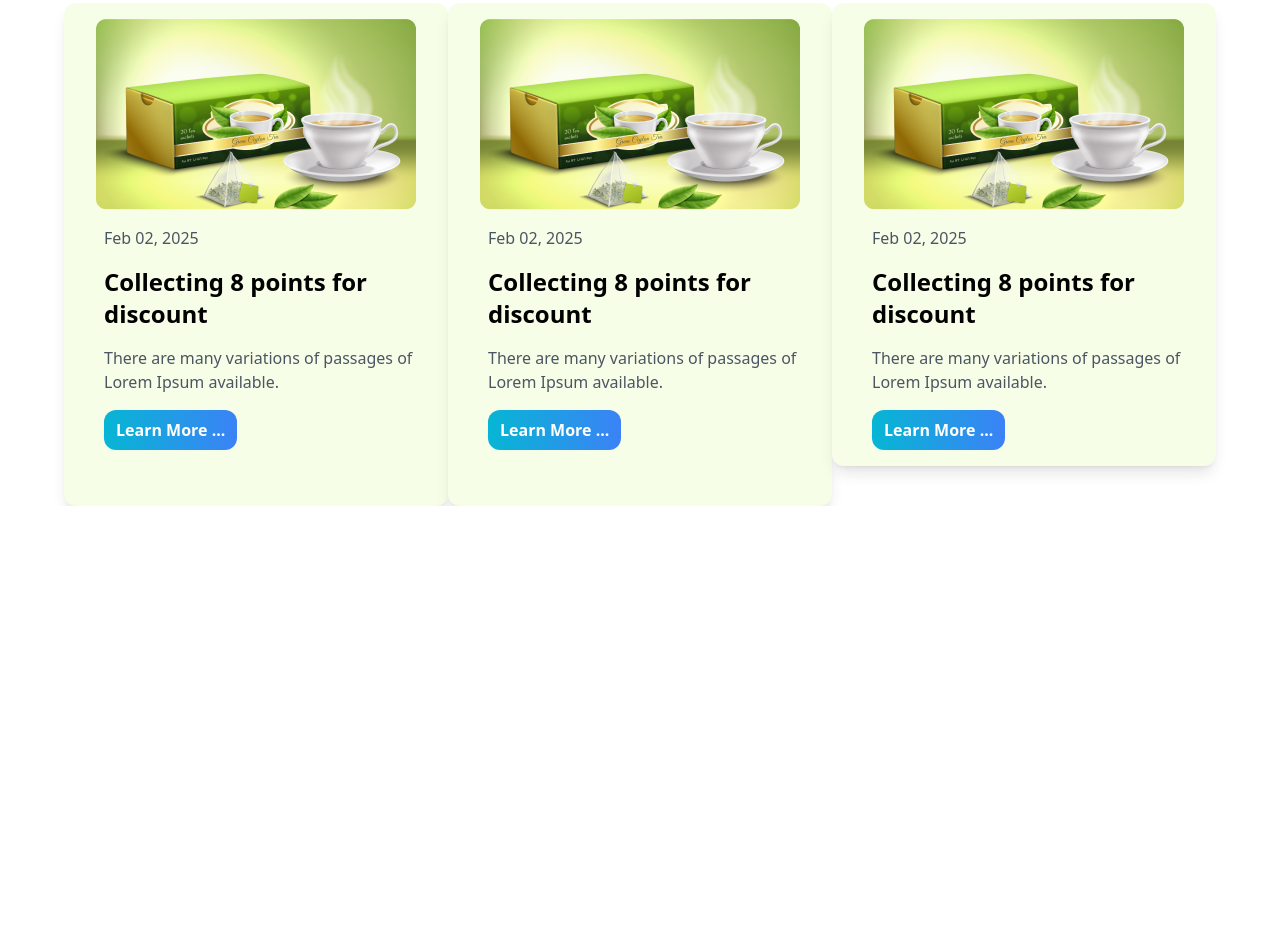
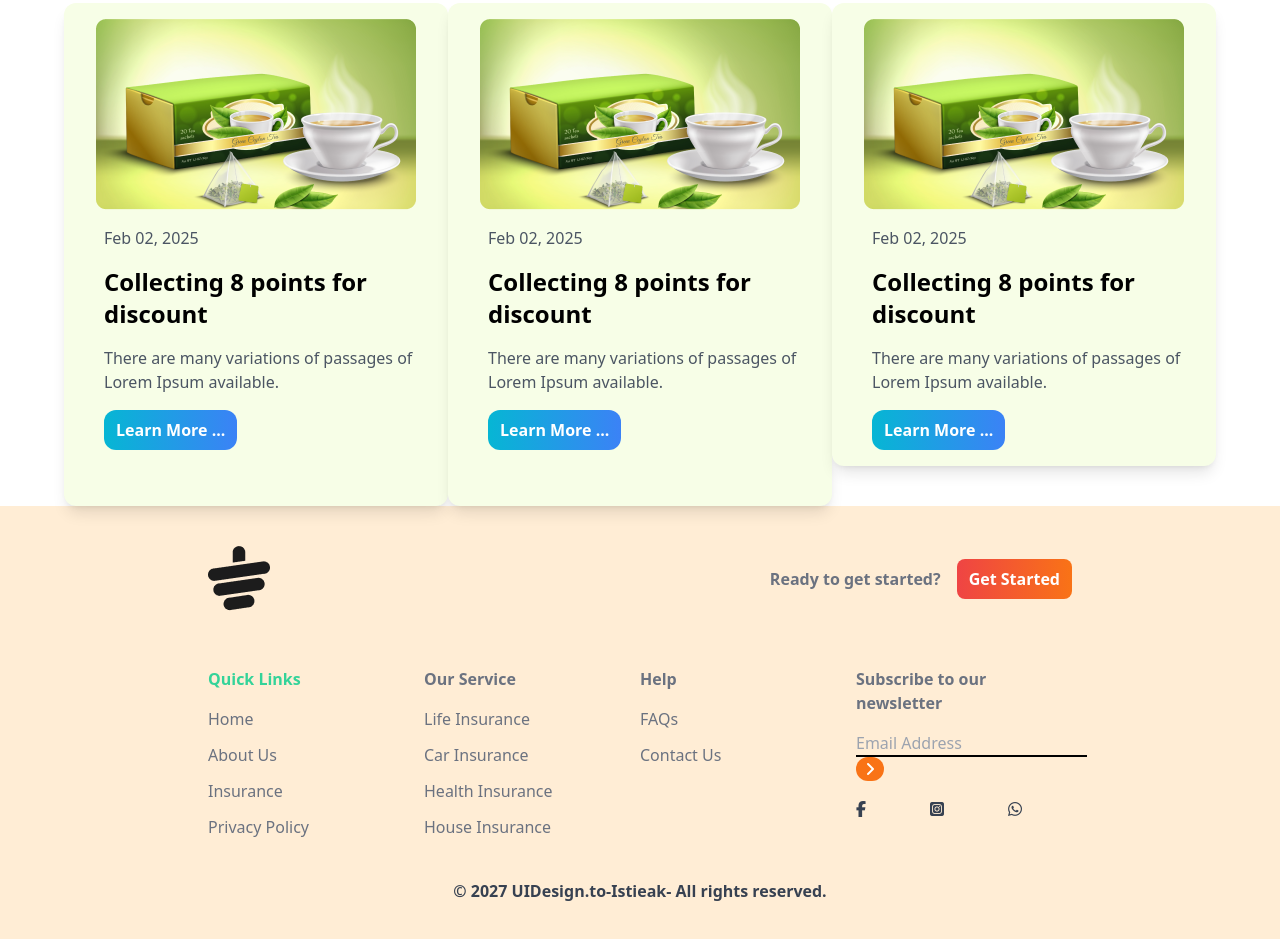
Before and after one commit to arifn165/Tea-House, a plain HTML site: page index.html in a window 1280 px wide. Shown: the part 2516-3455 px from the top of the page. Before the commit the page ends 3022 px from the top, so only its background shows below. Drawn offline with nearby package versions, Linux system fonts and the light colour scheme.

Commit message:
added an footer section

```diff
--- a/index.html
+++ b/index.html
@@ -250,8 +250,66 @@
 
       </section>
     </main>
-    <footer>
+    <footer class="bg-orange-100 text-gray-700 py-10 px-4 lg:px-16">
+      <div class="lg:w-9/12 m-auto">
+        <!-- logo -->
+         <div class="mb-8 flex justify-between">
+          <img src="images/cup.png" alt="">
+          <div class="flex items-center gap-4">
+            <h4 class="font-bold text-gray-500">Ready to get started?</h4>
+            <button class="bg-gradient-to-r from-red-500 to-orange-500 px-3 py-2 text-white rounded-lg font-bold">Get Started</button>
+          </div>
+         </div>
+         <!-- lists -->
+          <div class="grid grid-cols-1 lg:grid-cols-4">
+              <!-- link-1 -->
+               <div class="mt-6">
+                <h4 class="font-semibold hover:text-purple-700 text-emerald-400 mb-4">Quick Links</h4>
+                <ul class="space-y-3">
+                  <li><a class="hover:text-fuchsia-600 text-gray-500" href="#">Home</a></li>
+                  <li><a class="hover:text-purple-600 text-gray-500" href="#">About Us</a></li>
+                  <li><a class="hover:text-red text-gray-500" href="#">Insurance</a></li>
+                  <li><a class="hover:text-yellow-600 text-gray-500" href="#">Privacy Policy</a></li>
+                </div>
+               <!-- links-2 -->
+               <div class="mt-6">
+                <h4 class="hover:text-fuchsia-600 font-semibold text-gray-500 mb-4">Our Service</h4>
+                <ul class="space-y-3">
+                  <li><a class="hover:text-purple-600 text-gray-500" href="#">Life Insurance</a></li>
+                  <li><a class="hover:text-purple-600 text-gray-500" href="#">Car Insurance</a></li>
+                  <li><a class="hover:text-fuchsia-700 text-gray-500" href="#">Health Insurance</a></li>
+                  <li><a class="hover:text-fuchsia-700 text-gray-500" href="#">House Insurance</a></li>
+                </ul>
+               </div>
+               <!-- links-3 -->
+               <div class="mt-6">
+                <h4 class="hover:text-orange-700 font-semibold text-gray-500 mb-4">Help</h4>
+                <ul class="space-y-3">
+                  <li><a class="hover:text-purple-600 text-gray-500" href="#">FAQs</a></li>
+                  <li><a class="hover:text-purple-600 text-gray-500" href="#">Contact Us</a></li>
 
+                </ul>
+               </div>
+               <!-- links-4 -->
+                <div class="mt-6">
+                  <h4 class="font-semibold text-gray-500 mb-4">Subscribe to our newsletter</h4>
+                  <div>
+                    <input placeholder="Email Address" type="text" name="" id="" class="border-b-2 lg:w-6/8 bg-transparent border-black">
+                    <i class="bg-orange-500  rounded-full w-7 h-6 text-center pt-1 text-white fa-sharp-duotone fa-solid fa-angle-right"></i>
+                  </div>
+                  <div class="flex mt-4">
+                    <a href="https://www.facebook.com/"><i class=" fa-brands fa-facebook-f"></i></a>
+                    <a href="https://www.instagram.com/niloyscove/"><i class="ml-16 fa-brands fa-square-instagram"></i></a>
+                    <a href=""><i class="ml-16 fa-brands fa-whatsapp"></i></a>
+                  </div>
+
+                </div>
+                <!-- links end -->
+          </div>
+          <div class="mt-10 font-bold text-center text-gray-700">
+            <p>© 2027 UIDesign.to-Istieak- All rights reserved.</p>
+          </div>
+      </div>
     </footer>
 </body>
 </html>
```
